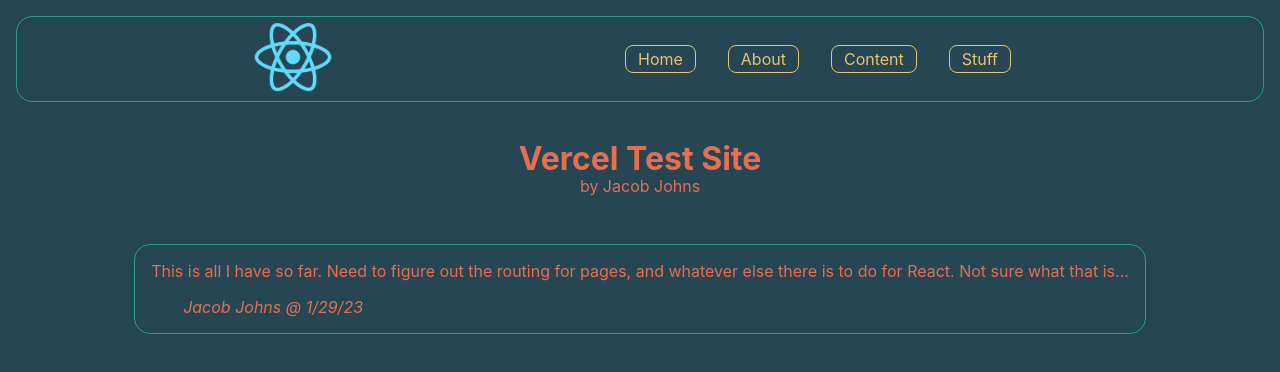
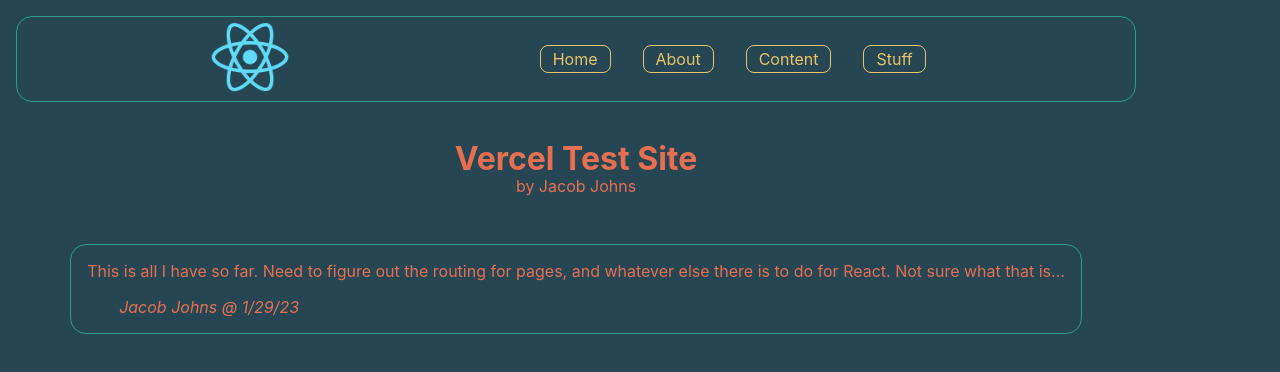
Before and after one commit to Leavii/React, a React (Create React App) app: page / in a window 1280 px wide. Shown: the top 372 px of the page. Built offline with nearby package versions, Linux system fonts and the light colour scheme.

Commit message:
html max width test

```diff
--- a/src/css/index.css
+++ b/src/css/index.css
@@ -1,3 +1,7 @@
+html {
+  max-width: 90%;
+}
+
 body {
   margin: 0;
   font-family: -apple-system, BlinkMacSystemFont, 'Segoe UI', 'Roboto', 'Oxygen',
```
